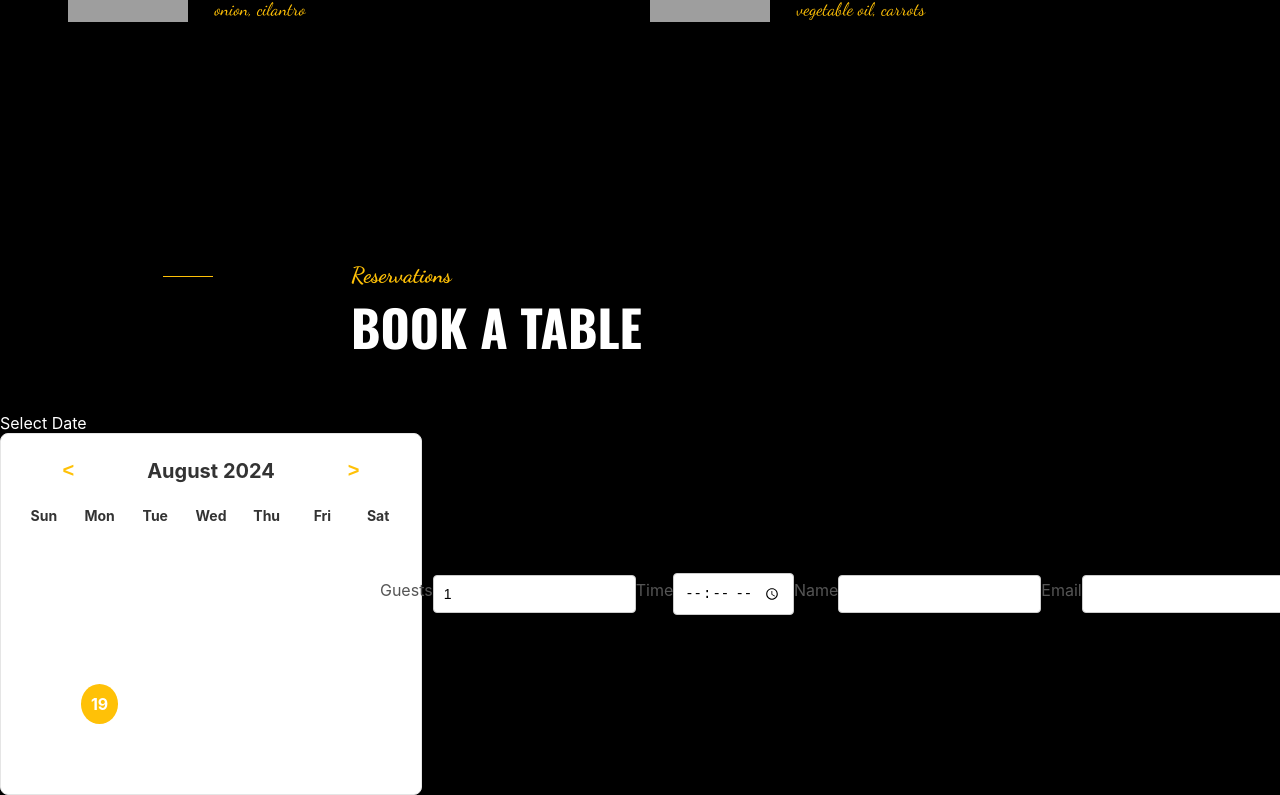
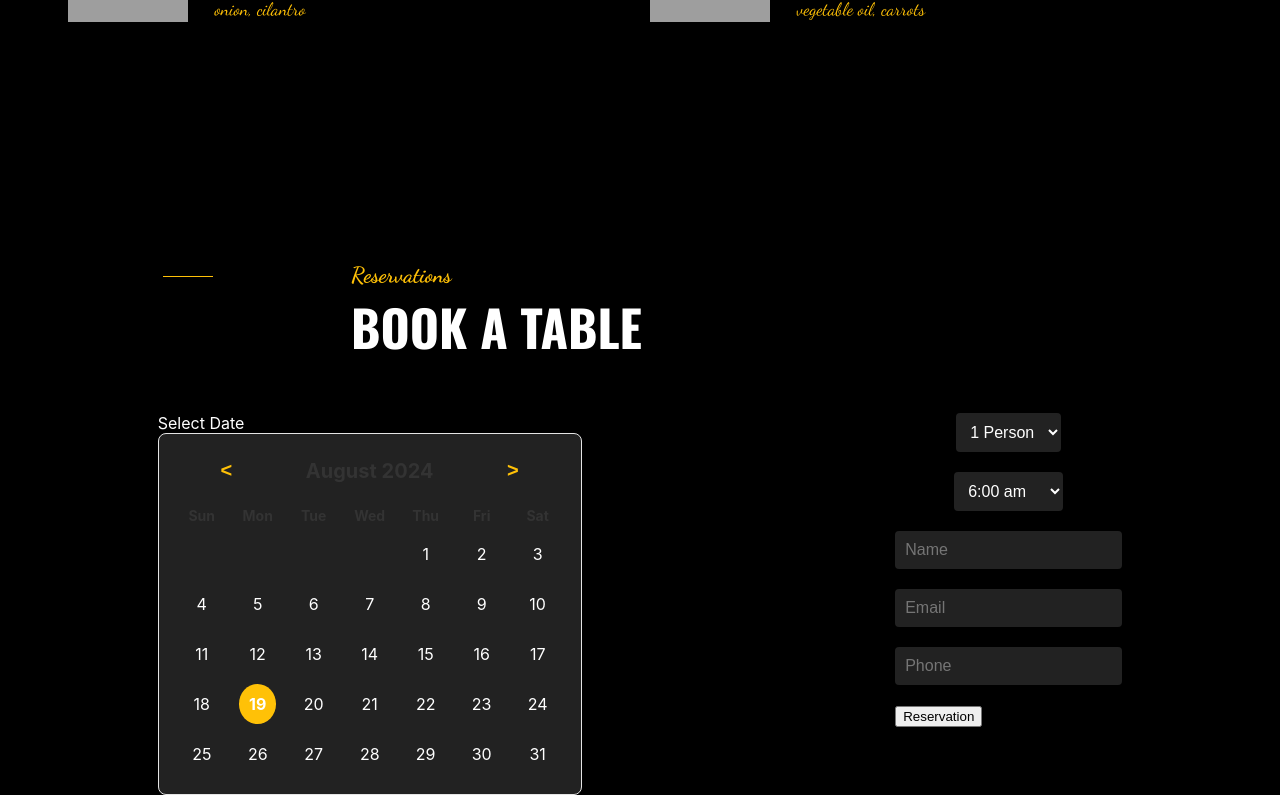
Before and after one commit to NealFernandezDev/Grillaire, a React (Create React App) app: page / in a window 1280 px wide. Shown: the part 3486-4281 px from the top of the page. Built offline with nearby package versions, Linux system fonts and the light colour scheme; grey boxes are pictures that could not be loaded.

Commit message:
Reservation and Calendar Styles Changed

```diff
--- a/src/Components/Assets/Calendar/Calendar.scss
+++ b/src/Components/Assets/Calendar/Calendar.scss
@@ -4,7 +4,8 @@
     margin: 0 auto;
     border: 1px solid #e5e5e5;
     border-radius: 8px;
-    background-color: #fff;
+    background-color: #222222
+    ;
     box-shadow: 0 4px 6px rgba(0, 0, 0, 0.1);
     padding: 20px;
 
--- a/src/Components/Assets/Reservation/Reservation.jsx
+++ b/src/Components/Assets/Reservation/Reservation.jsx
@@ -36,30 +36,53 @@ const Reservation = () => {
           <label htmlFor="date">Select Date</label>
           <Calendar onDateSelect={handleDateSelect} />
         </div>
+        <ul>
+          <li>
             <div className="form-group">
-          <label htmlFor="guests">Guests</label>
-          <input
-            type="number"
+              <select
                 id="guests"
                 name="guests"
                 value={formData.guests}
                 onChange={handleChange}
                 required
-          />
+              >
+                <option value="1 Person">1 Person</option>
+                <option value="2 People">2 People</option>
+                <option value="3 People">3 People</option>
+                <option value="4 People">4 People</option>
+                <option value="5 People">5 People</option>
+                <option value="6 People">6 People</option>
+              </select>
             </div>
             <div className="form-group">
-          <label htmlFor="time">Time</label>
-          <input
-            type="time"
+              <select
                 id="time"
                 name="time"
                 value={formData.time}
                 onChange={handleChange}
                 required
-          />
+              >
+                <option value="6:00">6:00 am</option>
+                <option value="7:00">7:00 AM</option>
+                <option value="8:00">8:00 AM</option>
+                <option value="9:00">9:00 AM</option>
+                <option value="10:00">10:00 AM</option>
+                <option value="11:00">11:00 AM</option>
+                <option value="12:00">12:00 PM</option>
+                <option value="13:00">1:00 PM</option>
+                <option value="14:00">2:00 PM</option>
+                <option value="15:00">3:00 PM</option>
+                <option value="16:00">4:00 PM</option>
+                <option value="17:00">5:00 PM</option>
+                <option value="18:00">6:00 PM</option>
+                <option value="19:00">7:00 PM</option>
+                <option value="20:00">8:00 PM</option>
+                <option value="21:00">9:00 PM</option>
+                <option value="22:00">10:00 PM</option>
+                <option value="23:00">11:00 PM</option>
+              </select>
             </div>
             <div className="form-group">
-          <label htmlFor="name">Name</label>
               <input
                 type="text"
                 id="name"
@@ -67,10 +90,10 @@ const Reservation = () => {
                 value={formData.name}
                 onChange={handleChange}
                 required
+                placeholder='Name'
               />
             </div>
             <div className="form-group">
-          <label htmlFor="email">Email</label>
               <input
                 type="email"
                 id="email"
@@ -78,10 +101,10 @@ const Reservation = () => {
                 value={formData.email}
                 onChange={handleChange}
                 required
+                placeholder='Email'
               />
             </div>
             <div className="form-group">
-          <label htmlFor="phone">Phone</label>
               <input
                 type="tel"
                 id="phone"
@@ -89,9 +112,12 @@ const Reservation = () => {
                 value={formData.phone}
                 onChange={handleChange}
                 required
+                placeholder='Phone'
               />
             </div>
-        <button type="submit">Submit</button>
+            <button type="submit">Reservation</button>
+          </li>
+        </ul>
       </form>
     </div>
   )
--- a/src/Components/Assets/Reservation/Reservation.scss
+++ b/src/Components/Assets/Reservation/Reservation.scss
@@ -41,22 +41,31 @@
         position: relative;
         top: 150px;
 
+        ul{
+          list-style: none;
+        }
+
         .form-group {
           display: flex;
           align-items: center;
           margin-bottom: 20px;
 
-          label {
+          select {
+            padding: 10px;
+            border: none;
+            border-radius: 4px;
             font-size: 16px;
-            margin-bottom: 8px;
-            color: #555;
+            background-color: #222222;
+            color: $secondary-color;
           }
 
           input {
             padding: 10px;
-            border: 1px solid #ccc;
+            border: none;
             border-radius: 4px;
-            font-size: 14px;
+            font-size: 16px;
+            background-color: #222222;
+            color: #FFFFFF;
           }
 
           input[type="date"], input[type="time"], input[type="number"] {
```
Lines whose indentation alone changed are shown as unchanged.
